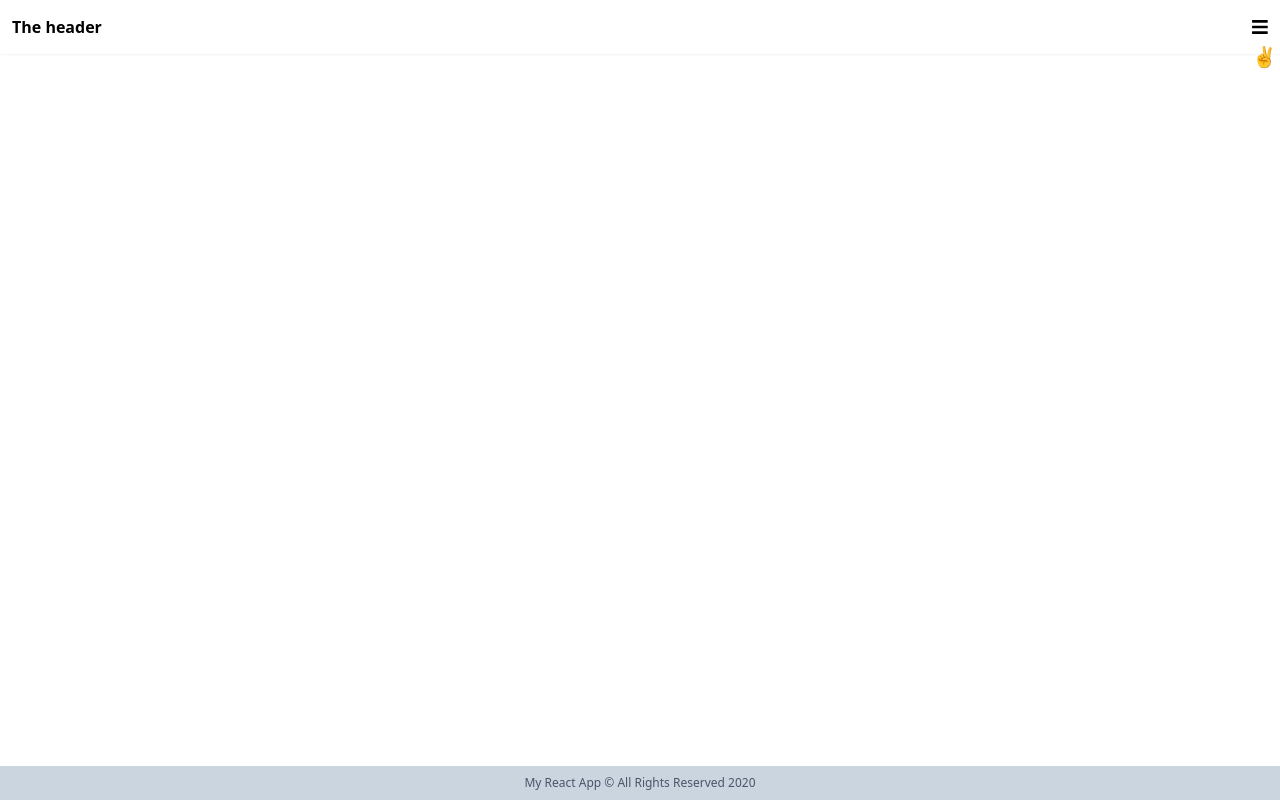
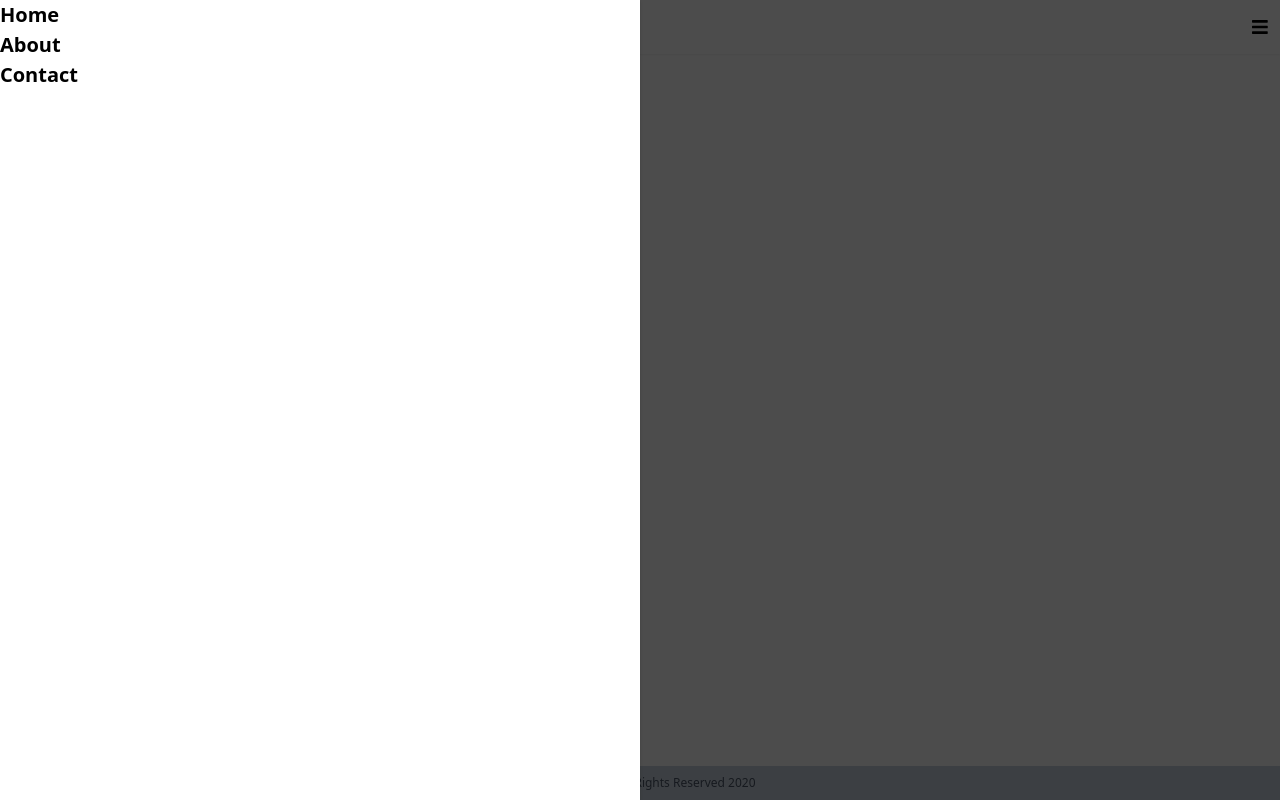
Before and after one commit to GeethuGopi/ReactApp, a React (Create React App) app: page / in a window 1280 px wide. Both pictures are taken after a click on the icon 1260 px from the left and 27 px from the top of the page. Built offline with nearby package versions, Linux system fonts and the light colour scheme.

Commit message:
added transition to nav menu

```diff
--- a/src/Components/Navigation.jsx
+++ b/src/Components/Navigation.jsx
@@ -6,11 +6,17 @@ import {useTransition, animated} from 'react-spring'
 const Navigation = () => {
     const [displayMenu,setDisplayMenu] = useState(false)
 
-    const transitions = useTransition(displayMenu, null, { // given animation for nav using react-spring library
-        from: { position: 'absolute', opacity: 0 },
-        enter: { opacity: 1 },
-        leave: { opacity: 0 },
+    const menuTransitions = useTransition(displayMenu, null, { // given animation for nav using react-spring library
+        from: { opacity: 0, transform: 'translateY(-100%)' },
+        enter: { opacity: 1, transform: 'translateY(0%)' },
+        leave: { opacity: 0, transform: 'translateY(-100%)' },
         })
+
+        const maskTransitions = useTransition(displayMenu, null, { // given animation for nav using react-spring library
+            from: { position: 'absolute', opacity: 0 },
+            enter: { opacity: 1 },
+            leave: { opacity: 0 },
+            })
     let menuItems;
     let menuMask;
 
@@ -42,8 +48,23 @@ const Navigation = () => {
                 <FontAwesomeIcon icon={faBars} className="text-lg"
                     onClick={()=>setDisplayMenu(!displayMenu)}/>
 
-                    {transitions.map(({ item, key, props }) =>
-                    item && <animated.div key={key} style={props}>✌️</animated.div> //animation using react-spring
+                    {maskTransitions.map(({ item, key, props }) =>
+                    item && <animated.div key={key} style={props} className="bg-black-trans-70 fixed top-0 left-0 w-full h-full z-20 bg-black fixed top-0 left-0 w-full h-full z-20"
+                    onClick={()=>setDisplayMenu(false)}
+                        >
+                            </animated.div> //animation using react-spring
+                    )}
+
+
+
+                    {menuTransitions.map(({ item, key, props }) =>
+                    item && <animated.div key={key} style={props} className="fixed top-0 left-0 bg-white w-6/12 h-full shadow z-30 list-none">
+                            <ul>
+                                <li>Home</li>
+                                 <li>About</li>
+                                 <li>Contact</li>
+                        </ul>
+                            </animated.div> //animation using react-spring
                     )}
             </span>
 
```
